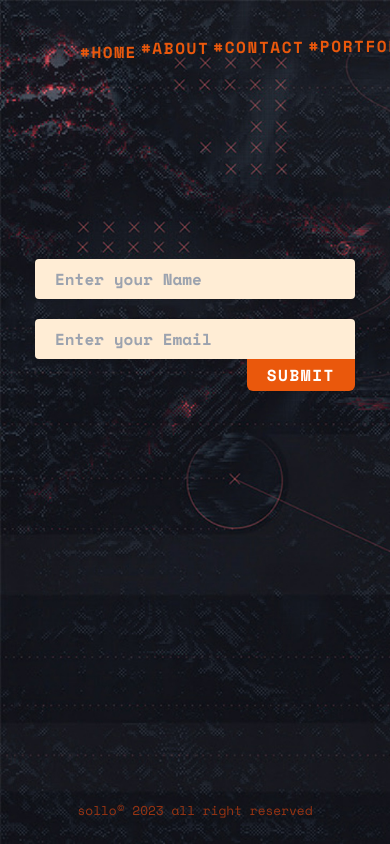
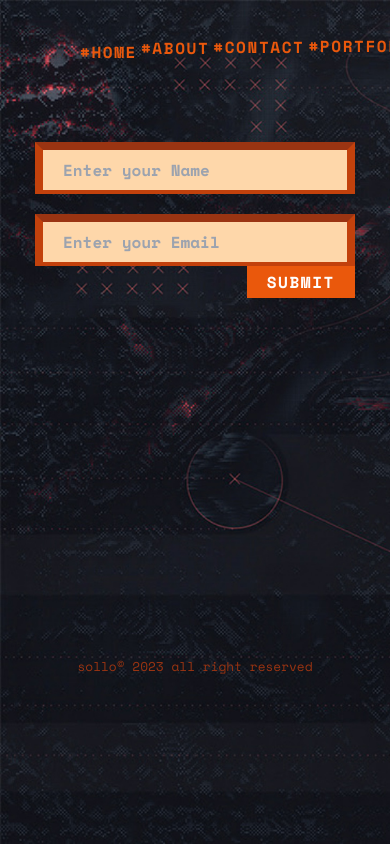
Before and after one commit to shaaheensaab/sollo, a website: page contact.html in a window 390 px wide. Shown: the top 844 px of the page. Drawn offline with nearby package versions, Linux system fonts and the light colour scheme; files whose address does not match are found by name.

Commit message:
style updated

```diff
--- a/contact.html
+++ b/contact.html
@@ -32,10 +32,10 @@
     <!-- header ended here -->
 
     <!-- contact form starts here -->
-    <form class="container mx-auto max-w-xs mt-[50%] md:mt-[15%] md:max-w-md">
+    <form class="container mx-auto max-w-xs md:max-w-md mt-[20%] md:mt-[15%]">
       <div class="">
         <input
-          class="focus:outline-none px-5 w-full bg-orange-100 font-bold py-2 rounded"
+          class="focus:outline-none px-5 w-full bg-orange-200 font-bold py-2 border-t-8 border-t-orange-800 border-l-8 border-l-orange-700 border-b-4 border-orange-700 border-r-8"
           type="text"
           placeholder="Enter your Name"
           required
@@ -43,7 +43,7 @@
       </div>
       <div class="mt-5">
         <input
-          class="focus:outline-none px-5 w-full bg-orange-100 font-bold py-2 rounded-tl rounded-tr rounded-bl"
+          class="focus:outline-none px-5 w-full bg-orange-200 font-bold py-2 border-t-8 border-t-orange-800 border-l-8 border-l-orange-700 border-b-4 border-orange-700 border-r-8"
           type="email"
           placeholder="Enter your Email"
           required
@@ -51,7 +51,7 @@
       </div>
       <div class="text-right">
         <input
-          class="focus:outline-none cursor-pointer bg-orange-600 hover:bg-orange-700 px-5 py-1 uppercase rounded-b-md text-white font-bold tracking-widest"
+          class="focus:outline-none cursor-pointer bg-orange-600 hover:bg-orange-700 px-5 py-1 uppercase text-white font-bold tracking-widest"
           type="submit"
         />
       </div>
@@ -60,7 +60,7 @@
 
 
     <!-- footer starts here -->
-    <footer class="text-orange-800 flex justify-center mt-[100%] text-[0.8em] py-5">
+    <footer class="text-orange-800 flex justify-center text-[0.8em] py-2 mt-[90%]">
       <span class="">sollo&copy; 2023 all right reserved</span>
     </footer>
     <!-- footer ended here -->
```
Also changed, not shown: index.html (+1 -9 lines), dist/output.css.
